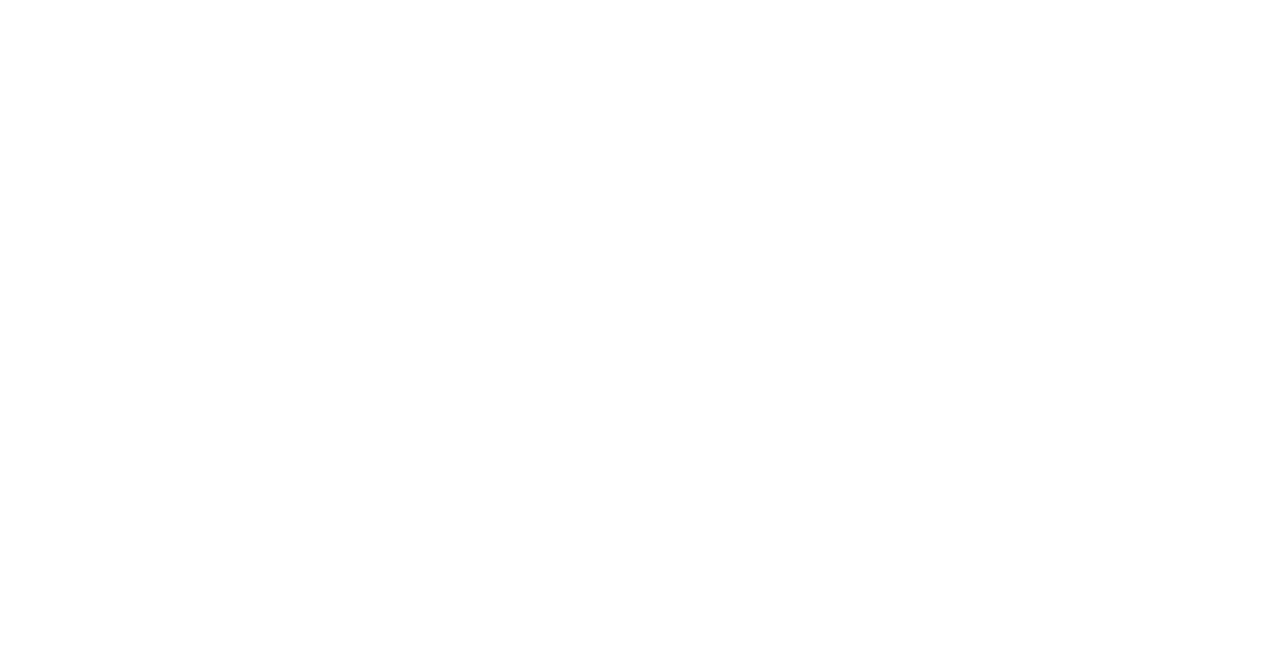
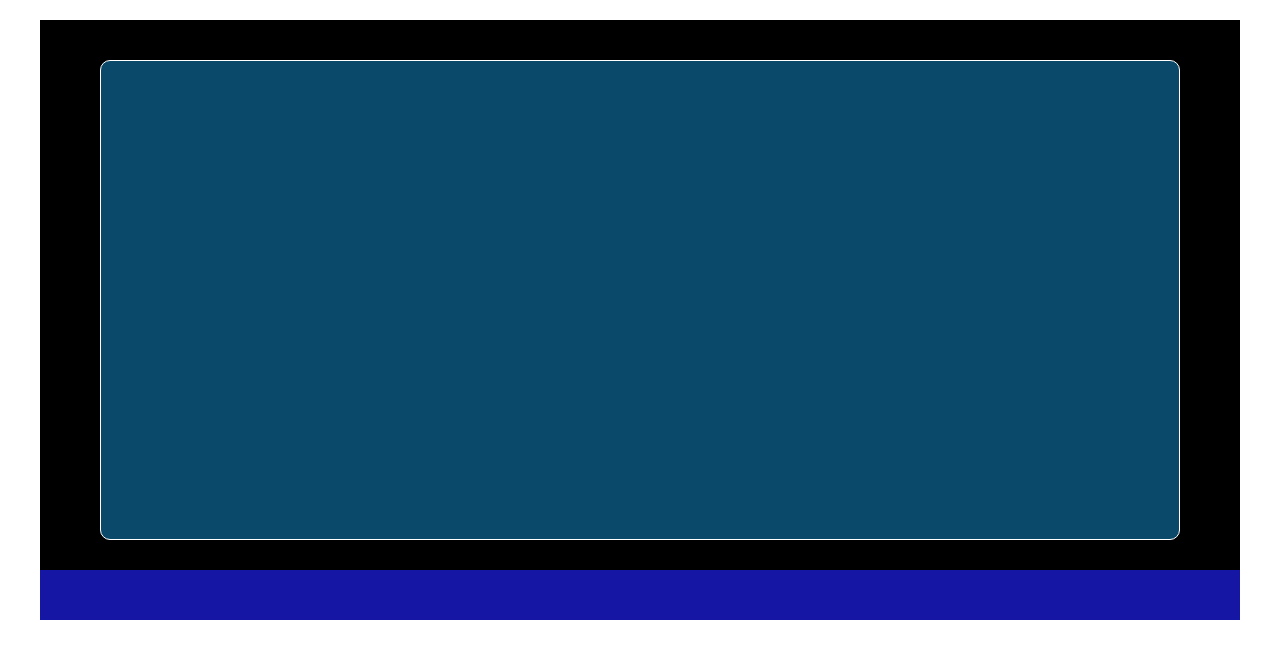
Before and after one commit to ManuelAvanzi/html-css-zoom, a plain HTML site: page index.html in a window 1280 px wide. Drawn offline with Linux system fonts and the light colour scheme.

Commit message:
struttura base flex

```diff
--- a/css/style.css
+++ b/css/style.css
@@ -3,3 +3,37 @@
     padding: 0;
     box-sizing: border-box;
 }
+
+.container{
+    width:1200px;
+    height: 600px;
+    background-color: black;
+    margin:20px auto;
+
+
+    /* ------FLEX------ */
+    display: flex;
+    flex-direction: column;
+    justify-content: center;
+
+    align-items: center;
+    flex-wrap: wrap;
+    justify-content: space-between;
+
+
+
+}
+ .box{
+    width: 90%;
+    height: 80%;
+    margin-top: 40px;
+    border:1px solid white;
+    border-radius: 10px;
+    background-color: rgba(22, 136, 197, 0.542);
+
+}
+ nav{
+    width: 100%;
+    height: 50px;
+    background-color: rgba(26, 26, 187, 0.878);
+}
--- a/index.html
+++ b/index.html
@@ -8,6 +8,25 @@
     <title>Zoom</title>
 </head>
 <body>
-    <!-- zoom layout made with flexbox -->
+
+
+    <!-- container principale ( main ) -->
+    <div class="container">
+
+
+            <div class="box">
+
+                <!-- qui andranno le immagini -->
+
+            </div>
+
+
+
+            <nav>
+                <!-- qui ci sarà la navbar -->
+            </nav>
+
+
+    </div>
 </body>
 </html>
```
